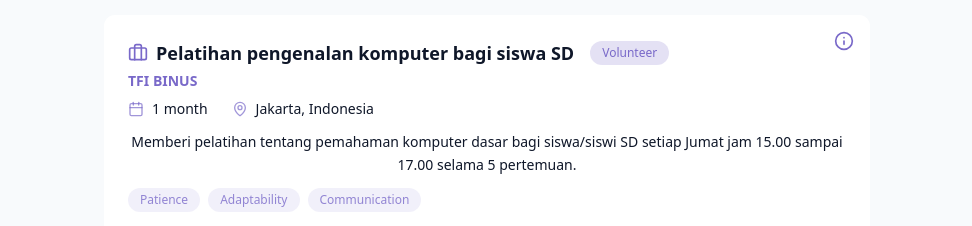
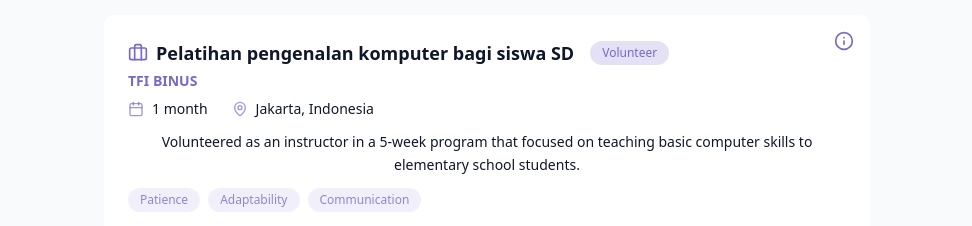
Before and after one commit to Nicholas3/Portofolio, a React (Vite) app: page / in a window 1280 px wide. Shown: the part 3280-3506 px from the top of the page, without its empty margins (153-1125 px from the left). Built offline with nearby package versions, Linux system fonts and the light colour scheme.

Commit message:
Minor fixes

```diff
--- a/src/components/ExperienceSection.jsx
+++ b/src/components/ExperienceSection.jsx
@@ -44,7 +44,7 @@ export const ExperienceSection = () => {
          type: "Volunteer",
          period: "1 month",
          location: "Jakarta, Indonesia",
-         desc: "Memberi pelatihan tentang pemahaman komputer dasar bagi siswa/siswi SD setiap Jumat jam 15.00 sampai 17.00 selama 5 pertemuan.",
+         desc: "Volunteered as an instructor in a 5-week program that focused on teaching basic computer skills to elementary school students.",
          tags: ["Patience", "Adaptability", "Communication"],
          details: {
             description:
```
